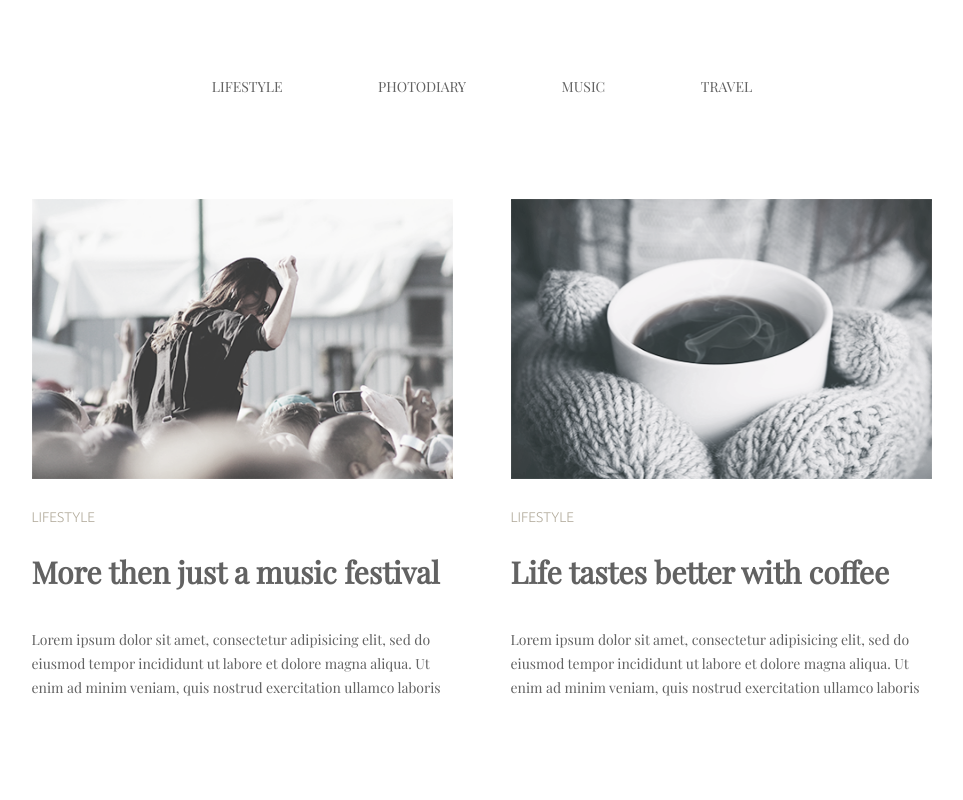
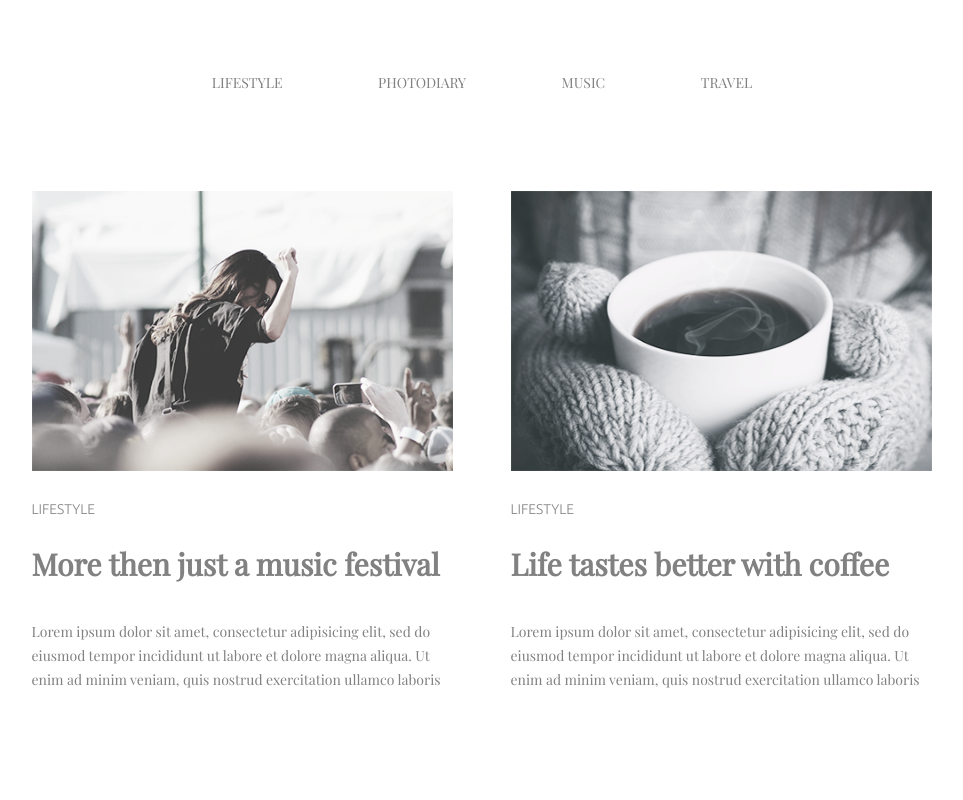
Before and after one commit to kravchenko-dev/goit-fe-cource, a plain HTML site: page html-css/module-01/index.html in a window 1280 px wide. Shown: the top 800 px of the page, without its empty margins (158-1121 px from the left). Drawn offline with nearby package versions, Linux system fonts and the light colour scheme.

Commit message:
normalize style.css

```diff
--- a/html-css/module-01/index.html
+++ b/html-css/module-01/index.html
@@ -13,8 +13,8 @@
 
 <body>
     <header class="conteiner">
-        <nav class="page-nav">
-            <ul class="navigation">
+        <nav class="header-nav">
+            <ul class="list">
                 <li><a href="#">Lifestyle</a></li>
                 <li><a href="#">Photodiary</a></li>
                 <li><a href="#">Music</a></li>
@@ -58,7 +58,7 @@
                 dolore magna aliqua. Ut enim ad minim veniam, quis nostrud exercitation ullamco laboris
             </p>
         </article>
-        <button class="footer-button">load more</button>
+        <button type="button" class="footer-button">load more</button>
     </main>
 </body>
 
--- a/html-css/module-03/css/style.css
+++ b/html-css/module-03/css/style.css
@@ -1,4 +1,8 @@
-
+body {
+    font-family: "Playfair Display";
+    color: #818181;
+    font-weight: 400;
+}
 
 .conteiner {
     width: 901px;
@@ -6,89 +10,98 @@
     font-size: 0;
 }
 
-.page-nav {
+.header-nav {
     padding: 75px 0;
     padding-bottom: 100px;
 }
-.navigation {
+
+ul {
     margin: 0;
     padding: 0;
-    font-family: "Playfair Display";
-    color: #626262;
     font-size: 14px;
     text-align: center;
     vertical-align: middle;
 }
-.navigation li {
+
+li {
     display: inline-block;
 }
-.navigation li:not(:last-child) {
+
+li:not(:last-child) {
     margin-right: 92px;
 }
-.navigation a {
-    color: #626262;
+
+li a {
+    display: inline-block;
+    color: #818181;
     font-weight: 400;
     text-transform: uppercase;
     text-decoration: none;
-    line-height: 24px;
 }
-.navigation a:hover,
-.navigation a:focus{
-    color:#25b4f5;
+
+.list a:hover,
+.list a:focus {
+    color: #03a9f4;
 }
+
 .box {
     display: inline-block;
     width: 421px;
     margin-bottom: 132px;
 }
+
 .box:nth-last-child(-n + 3) {
     margin-bottom: 0;
 }
-.article {
+
+main .article {
     margin-right: 58px;
 }
+
 img {
     margin-bottom: 30px;
 }
-.ubuntu {
+
+.box .ubuntu {
     font-family: "Ubuntu", seans-serif;
-    color: #b4ad9e;
     font-weight: 300;
     text-transform: uppercase;
     font-size: 14px;
     margin-bottom: 30px;
 }
+
 p {
     margin: 0;
     padding: 0;
 }
+
 h2.heading {
     margin: 0;
     padding: 0;
     margin-bottom: 38px;
-    font-family: "Playfair Display";
-    color: #626262;
     font-size: 30px;
 }
-.text {
-    font-family: "Playfair Display";
-    color: #626262;
+
+article .text {
     font-size: 14px;
     line-height: 24px;
 }
-.footer-button {
+
+button {
     width: 164px;
     height: 60px;
-    padding: 0;
-    background-color: #ffffff;
-    border-width: 1px;
-    border-color: #000000;
     margin-top: 88px;
     margin-right: 379px;
     margin-left: 358px;
     margin-bottom: 30px;
-    font-family: "Playfair Display";
+    padding: 0;
+}
+
+.footer-button {
+    background-color: #ffffff;
+    border-width: 1px;
+    border-color: #000000;
     font-size: 20px;
     line-height: 24px;
-    color: #626262;
+    color: #818181;
 }
```
